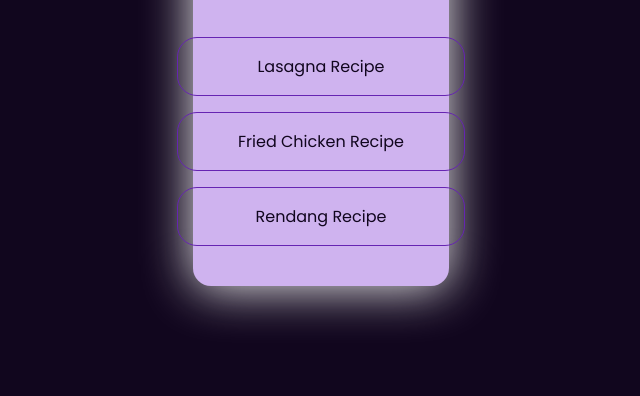
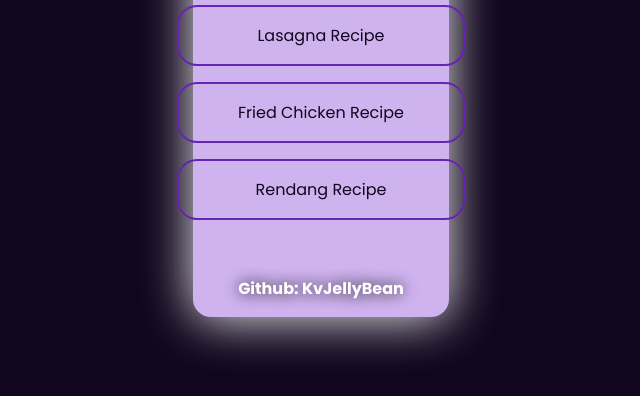
Before and after one commit to KvJellyBean/odin-recipes, a plain HTML site: page index.html in a window 1280 px wide. Shown: the part 340-736 px from the top of the page, without its empty margins (319-959 px from the left). Drawn offline with Linux system fonts and the light colour scheme.

Commit message:
Add Creator's github credit
Add element and styling for creator's github credit

```diff
--- a/index.html
+++ b/index.html
@@ -58,7 +58,7 @@
             margin-bottom: .5em;
             margin-top: .5em;
             width: 18em;
-            border: 1px solid #6624B2;
+            border: 2px solid #6624B2;
             border-radius: 20px;
         }
 
@@ -77,6 +77,16 @@
         ul li a:hover {
             color: #ECE1F9;
             font-weight: bold;
+        }
+
+        .main-footer {
+            padding: 1em;
+        }
+
+        .main-footer p {
+            color: white;
+            text-shadow: 0 0 15px black;
+            font-weight: 700;
         }
     </style>
 </head>
@@ -97,6 +107,9 @@
             </li>
         </ul>
 
+        <div class="main-footer">
+            <p>Github: KvJellyBean</p>
+        </div>
     </main>
 </body>
 
```
